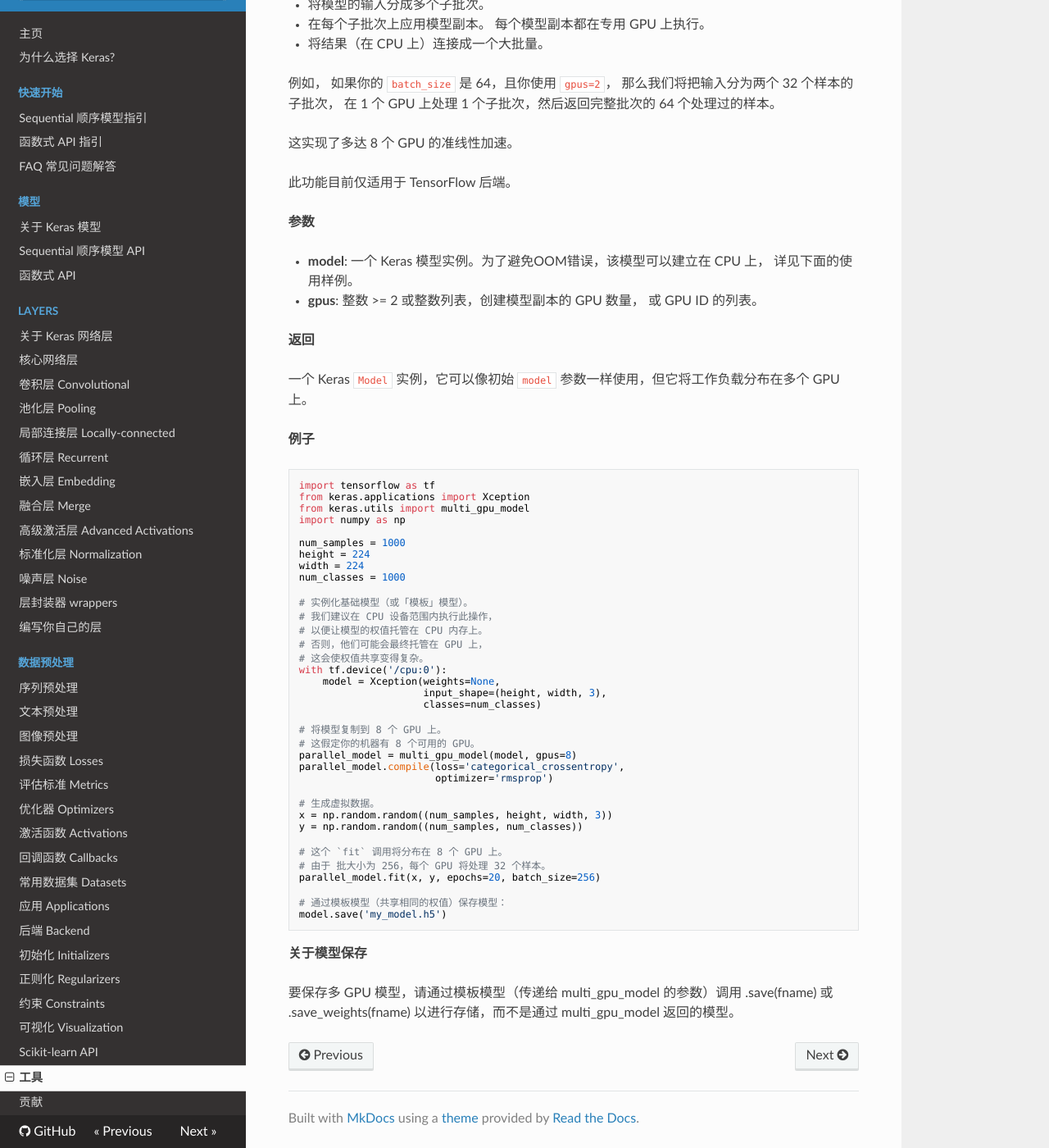
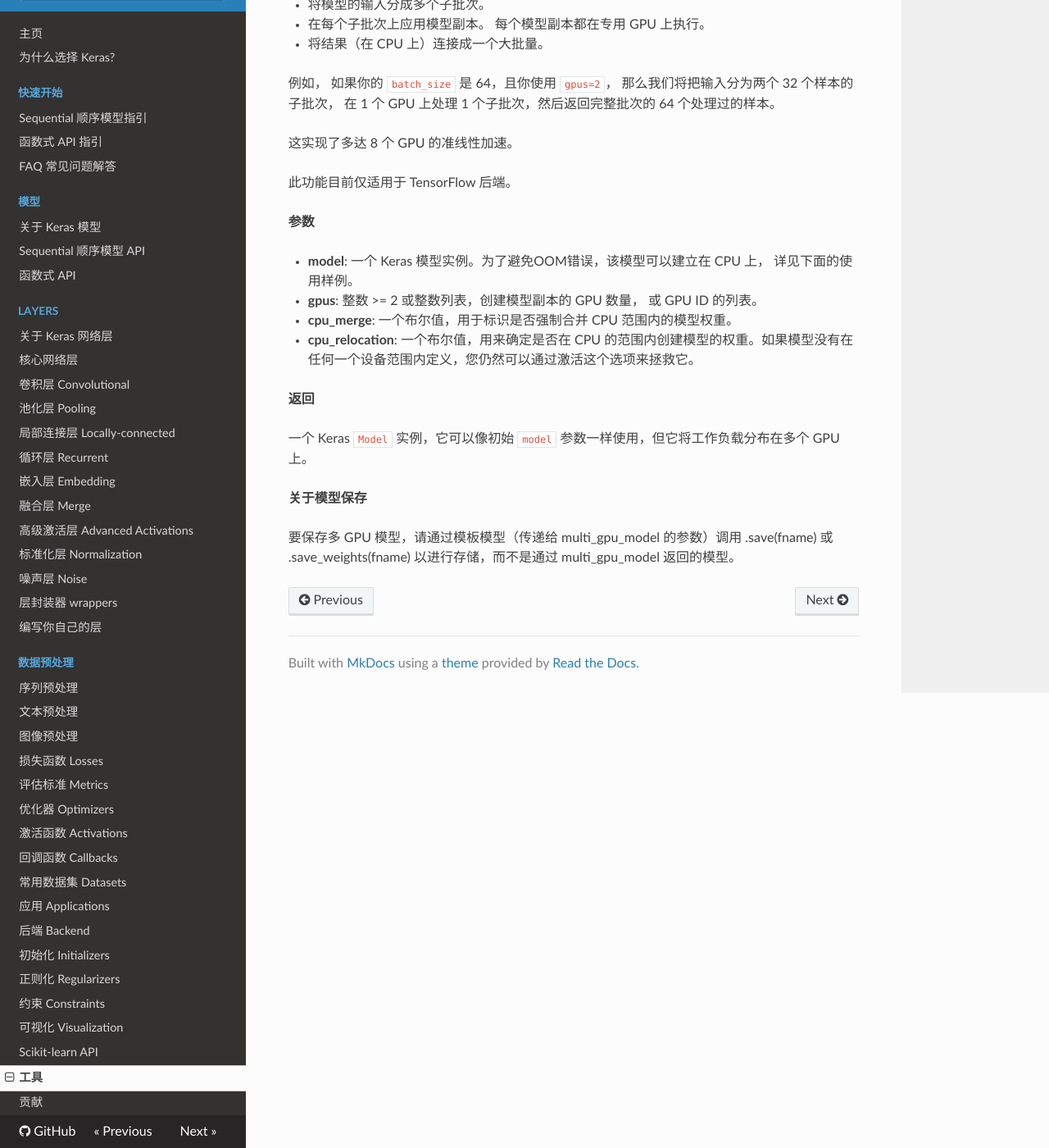
Before and after one commit to keras-team/keras-docs-zh, an MkDocs documentation site: the page built from sources/utils.md, in a window 1280 px wide and 1400 px high, scrolled down 4717 px. Shown: the whole window at 82% size. Built offline with MkDocs 1.6.1, drawn with Linux system fonts in a browser that asks for light colours; nearby versions of some CDN libraries; old or Windows-style settings are respelled for this version of MkDocs; some of the changed text lies outside the part shown.

Commit message:
Update multi_gpu_mode
Update multi_gpu_mode

````diff
--- a/sources/utils.md
+++ b/sources/utils.md
@@ -259,7 +259,7 @@ __参数__
 
 
 ```python
-keras.utils.multi_gpu_model(model, gpus)
+keras.utils.multi_gpu_model(model, gpus=None, cpu_merge=True, cpu_relocation=False)
 ```
 
 
@@ -287,53 +287,13 @@ __参数__
 详见下面的使用样例。
 - __gpus__: 整数 >= 2 或整数列表，创建模型副本的 GPU 数量，
 或 GPU ID 的列表。
+- __cpu_merge__: 一个布尔值，用于标识是否强制合并 CPU 范围内的模型权重。
+- __cpu_relocation__: 一个布尔值，用来确定是否在 CPU 的范围内创建模型的权重。如果模型没有在任何一个设备范围内定义，您仍然可以通过激活这个选项来拯救它。
 
 __返回__
 
 一个 Keras `Model` 实例，它可以像初始 `model` 参数一样使用，但它将工作负载分布在多个 GPU 上。
 
-__例子__
-
-
-```python
-import tensorflow as tf
-from keras.applications import Xception
-from keras.utils import multi_gpu_model
-import numpy as np
-
-num_samples = 1000
-height = 224
-width = 224
-num_classes = 1000
-
-# 实例化基础模型（或「模板」模型）。
-# 我们建议在 CPU 设备范围内执行此操作，
-# 以便让模型的权值托管在 CPU 内存上。
-# 否则，他们可能会最终托管在 GPU 上，
-# 这会使权值共享变得复杂。
-with tf.device('/cpu:0'):
-    model = Xception(weights=None,
-                     input_shape=(height, width, 3),
-                     classes=num_classes)
-
-# 将模型复制到 8 个 GPU 上。
-# 这假定你的机器有 8 个可用的 GPU。
-parallel_model = multi_gpu_model(model, gpus=8)
-parallel_model.compile(loss='categorical_crossentropy',
-                       optimizer='rmsprop')
-
-# 生成虚拟数据。
-x = np.random.random((num_samples, height, width, 3))
-y = np.random.random((num_samples, num_classes))
-
-# 这个 `fit` 调用将分布在 8 个 GPU 上。
-# 由于 批大小为 256，每个 GPU 将处理 32 个样本。
-parallel_model.fit(x, y, epochs=20, batch_size=256)
-
-# 通过模板模型（共享相同的权值）保存模型：
-model.save('my_model.h5')
-```
-
 __关于模型保存__
 
 要保存多 GPU 模型，请通过模板模型（传递给 multi_gpu_model 的参数）调用 .save(fname) 或 .save_weights(fname) 以进行存储，而不是通过 multi_gpu_model 返回的模型。
````
